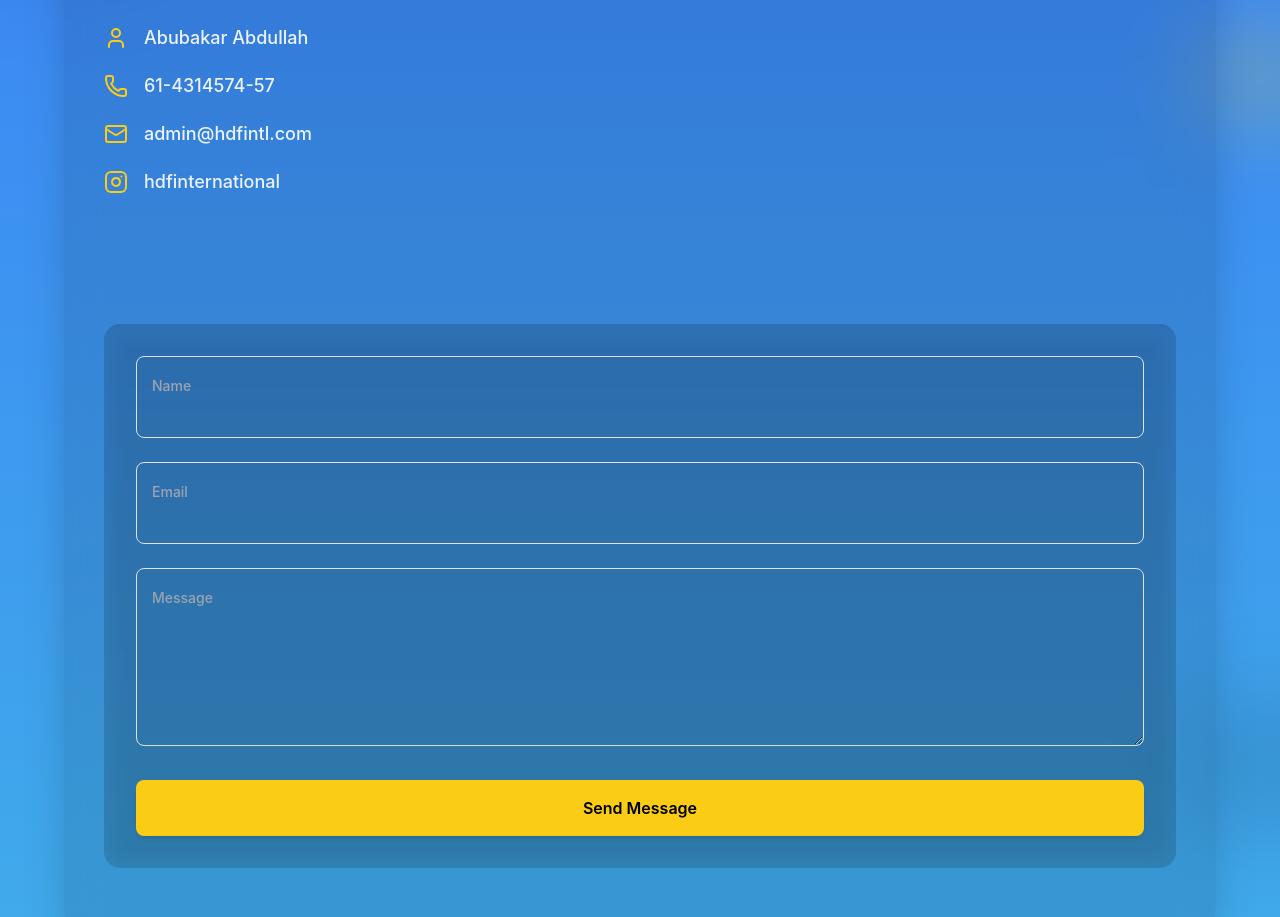
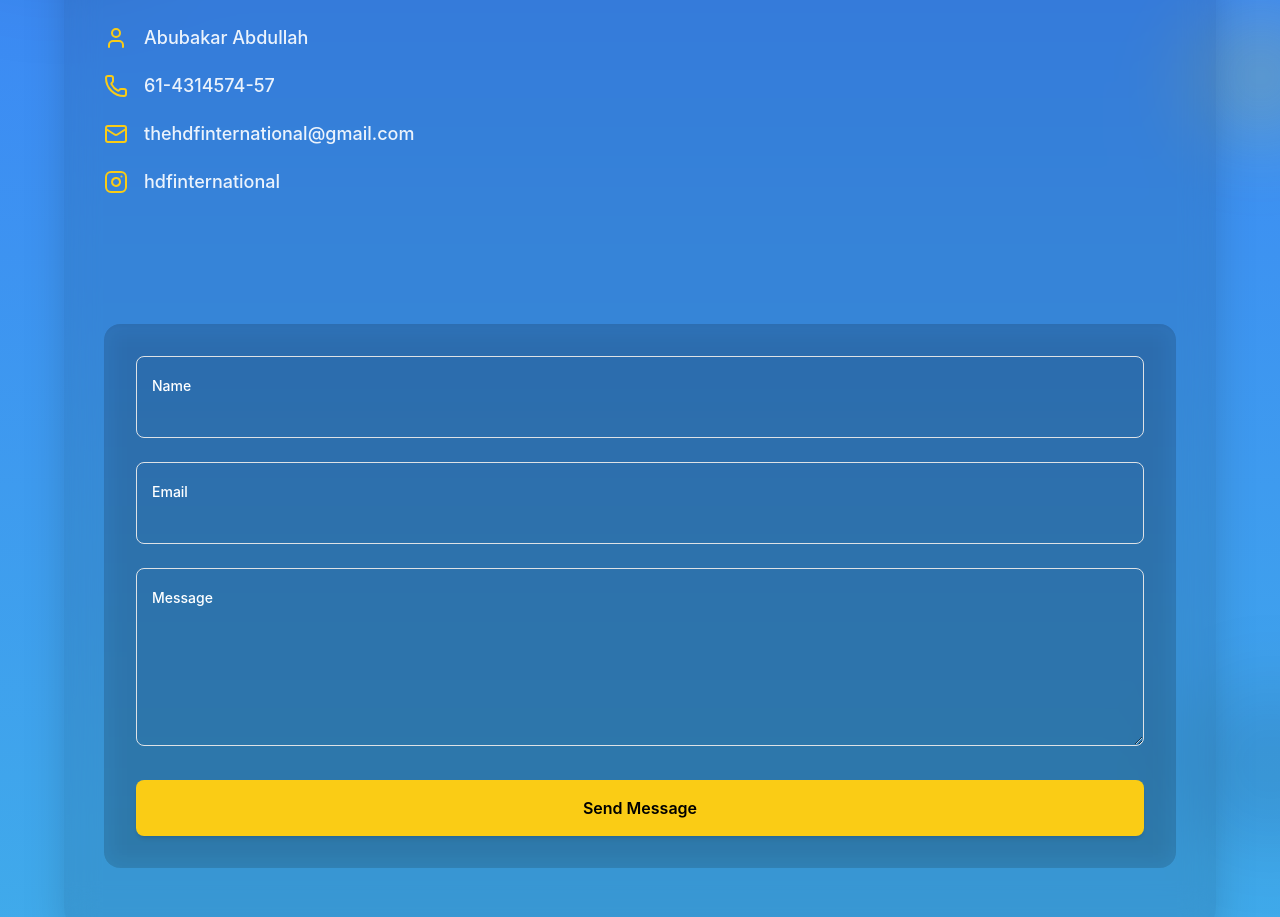
Before and after one commit to asadura/Humaira-BF, a React (Vite) app: page /contact in a window 1280 px wide. Shown: the part 880-1797 px from the top of the page. Built offline with nearby package versions, Linux system fonts and the light colour scheme; no server answers.

Commit message:
Update ContactForm.jsx

```diff
--- a/src/components/ContactForm.jsx
+++ b/src/components/ContactForm.jsx
@@ -92,7 +92,7 @@ function ContactForm() {
             </div>
             <div className="flex items-center gap-3">
               <Mail className="w-6 h-6 text-yellow-400" />
-              <span>admin@hdfintl.com</span>
+              <span>thehdfinternational@gmail.com</span>
             </div>
             <div className="flex items-center gap-3">
               <Instagram className="w-6 h-6 text-yellow-400" />
@@ -123,9 +123,9 @@ function ContactForm() {
                 peer-not-placeholder-shown:bg-black peer-not-placeholder-shown:text-black"
               />
               <label htmlFor="name"
-                className="absolute left-4 top-2 text-red-500 text-sm transition-all
+                className="absolute left-4 top-2 text-white text-sm transition-all
                 peer-placeholder-shown:top-5 peer-placeholder-shown:text-gray-400
-                peer-focus:top-2 peer-focus:text-red-500 peer-not-placeholder-shown:text-red-500">
+                peer-focus:top-2 peer-focus:text-white peer-not-placeholder-shown:text-white">
                 Name
               </label>
               <p className="text-white text-sm mt-1">{errors.name}</p>
@@ -145,9 +145,9 @@ function ContactForm() {
                 peer-not-placeholder-shown:bg-black peer-not-placeholder-shown:text-black"
               />
               <label htmlFor="email"
-                className="absolute left-4 top-2 text-red-500 text-sm transition-all
+                className="absolute left-4 top-2 text-white text-sm transition-all
                 peer-placeholder-shown:top-5 peer-placeholder-shown:text-gray-400
-                peer-focus:top-2 peer-focus:text-red-500 peer-not-placeholder-shown:text-red-500">
+                peer-focus:top-2 peer-focus:text-white peer-not-placeholder-shown:text-white">
                 Email
               </label>
               <p className="text-white text-sm mt-1">{errors.email}</p>
@@ -167,9 +167,9 @@ function ContactForm() {
                 peer-not-placeholder-shown:bg-black peer-not-placeholder-shown:text-black"
               />
               <label htmlFor="message"
-                className="absolute left-4 top-2 text-red-500 text-sm transition-all
+                className="absolute left-4 top-2 text-white text-sm transition-all
                 peer-placeholder-shown:top-5 peer-placeholder-shown:text-gray-400
-                peer-focus:top-2 peer-focus:text-red-500 peer-not-placeholder-shown:text-red-500">
+                peer-focus:top-2 peer-focus:text-white peer-not-placeholder-shown:text-white">
                 Message
               </label>
               <p className="text-white text-sm mt-1">{errors.message}</p>
```
